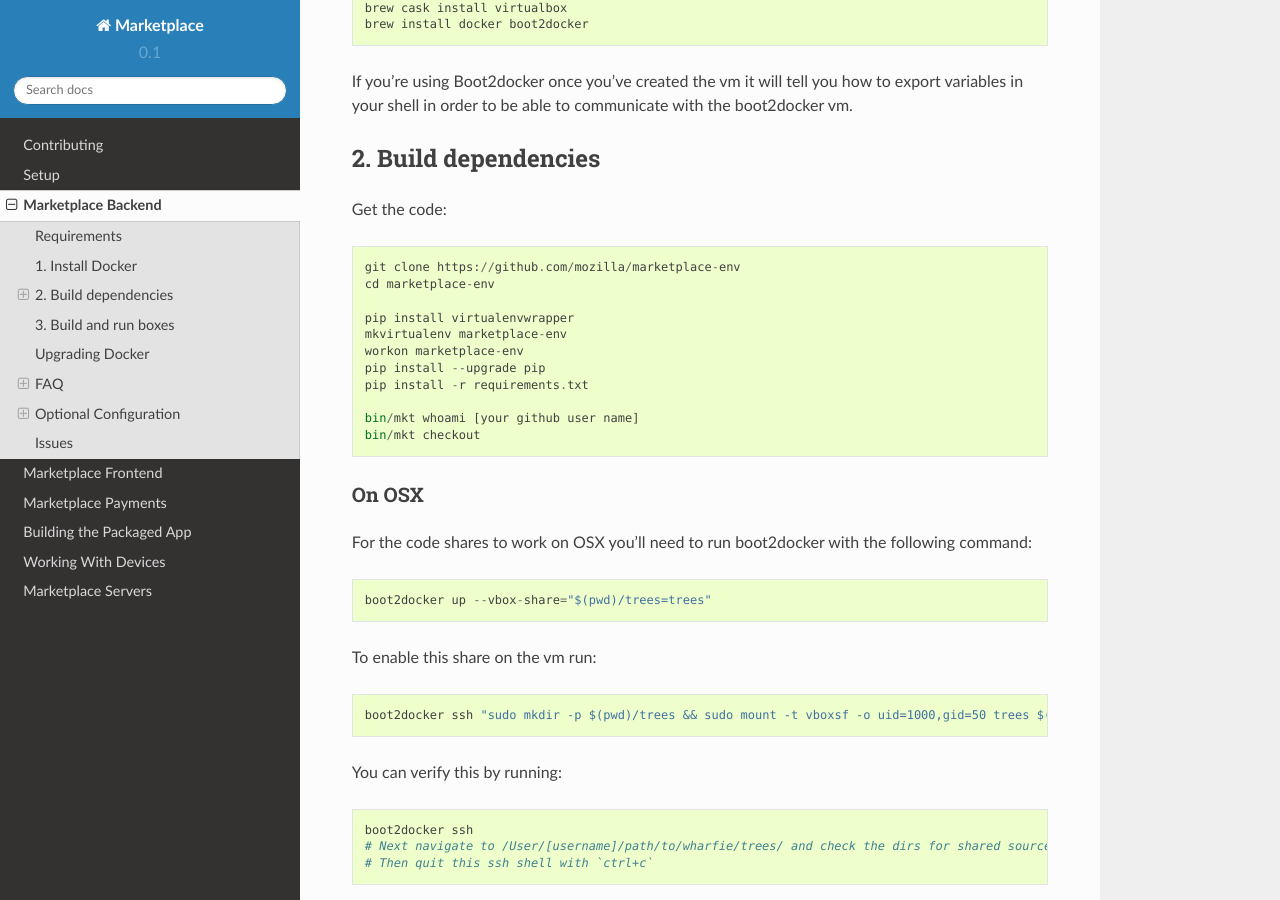
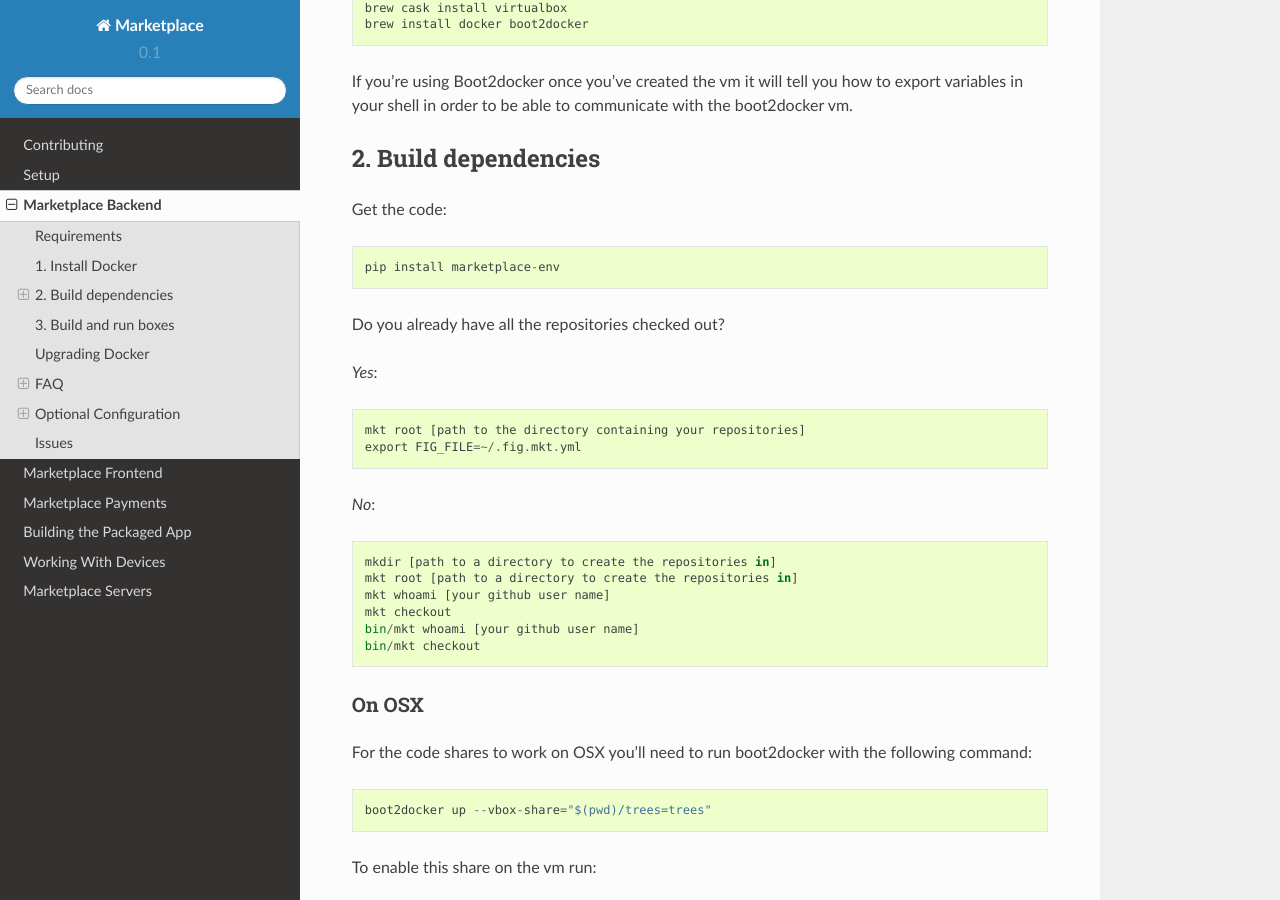
Before and after one commit to mozilla/marketplace-docs, a Sphinx documentation site: the page built from docs/topics/backend.rst, in a window 1280 px wide and 900 px high, scrolled down 888 px. Built offline with Sphinx 7.4.7 and the Read the Docs theme 2.0.0, drawn with Linux system fonts in a browser that asks for light colours; some of the changed text lies outside the part shown.

Commit message:
docs about the setupification branch

```diff
--- a/docs/topics/backend.rst
+++ b/docs/topics/backend.rst
@@ -50,15 +50,21 @@ variables in your shell in order to be able to communicate with the boot2docker
 
 Get the code::
 
-    git clone https://github.com/mozilla/marketplace-env
-    cd marketplace-env
+    pip install marketplace-env
 
-    pip install virtualenvwrapper
-    mkvirtualenv marketplace-env
-    workon marketplace-env
-    pip install --upgrade pip
-    pip install -r requirements.txt
+Do you already have all the repositories checked out?
 
+*Yes*::
+
+    mkt root [path to the directory containing your repositories]
+    export FIG_FILE=~/.fig.mkt.yml
+
+*No*::
+
+    mkdir [path to a directory to create the repositories in]
+    mkt root [path to a directory to create the repositories in]
+    mkt whoami [your github user name]
+    mkt checkout
     bin/mkt whoami [your github user name]
     bin/mkt checkout
 
@@ -121,7 +127,7 @@ Alternatively if you would like all the service logs in the foreground run::
 Generally running things in the background is preferred. When running services
 in the background if you want to see the logs for a given service run::
 
-    docker logs -f $(docker ps | grep zamboni | awk '{print $1}')
+    fig logs [service name]
 
 To quit following the logs press `Ctrl-C`.
 
```
